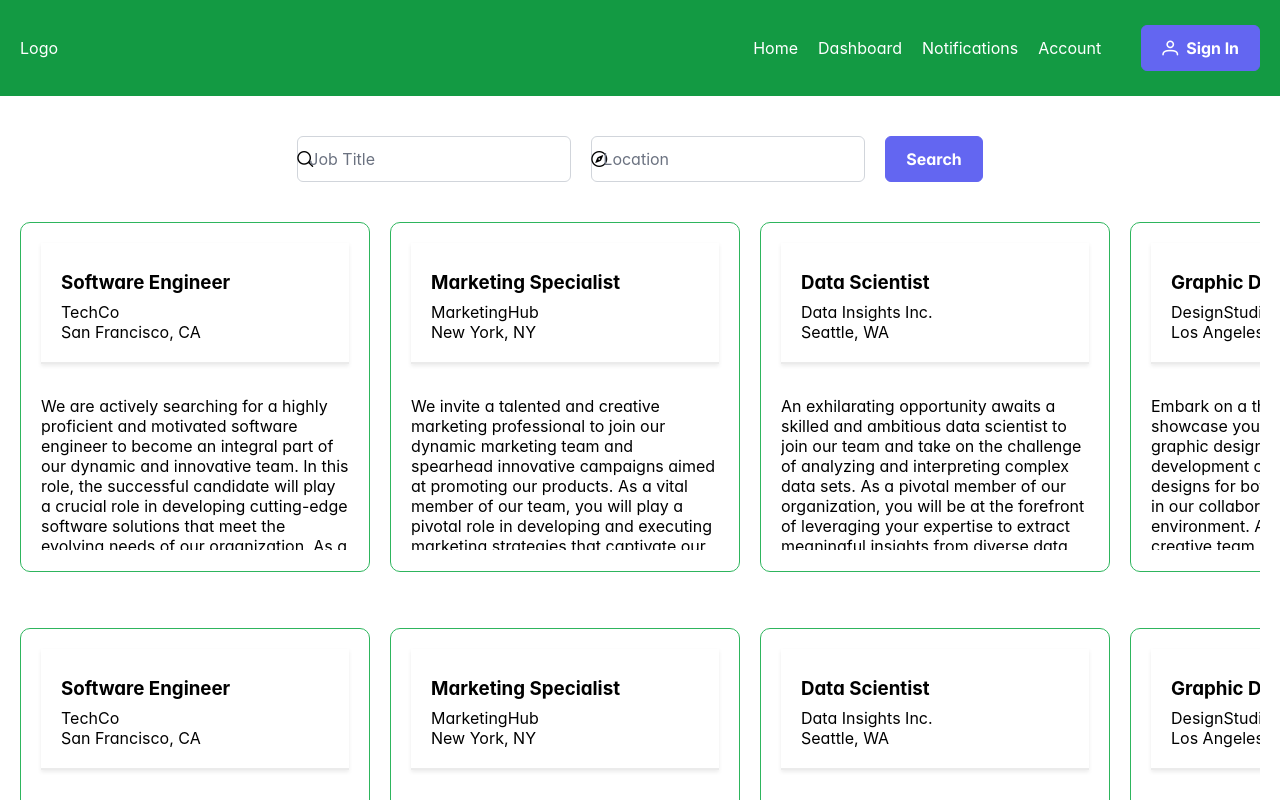
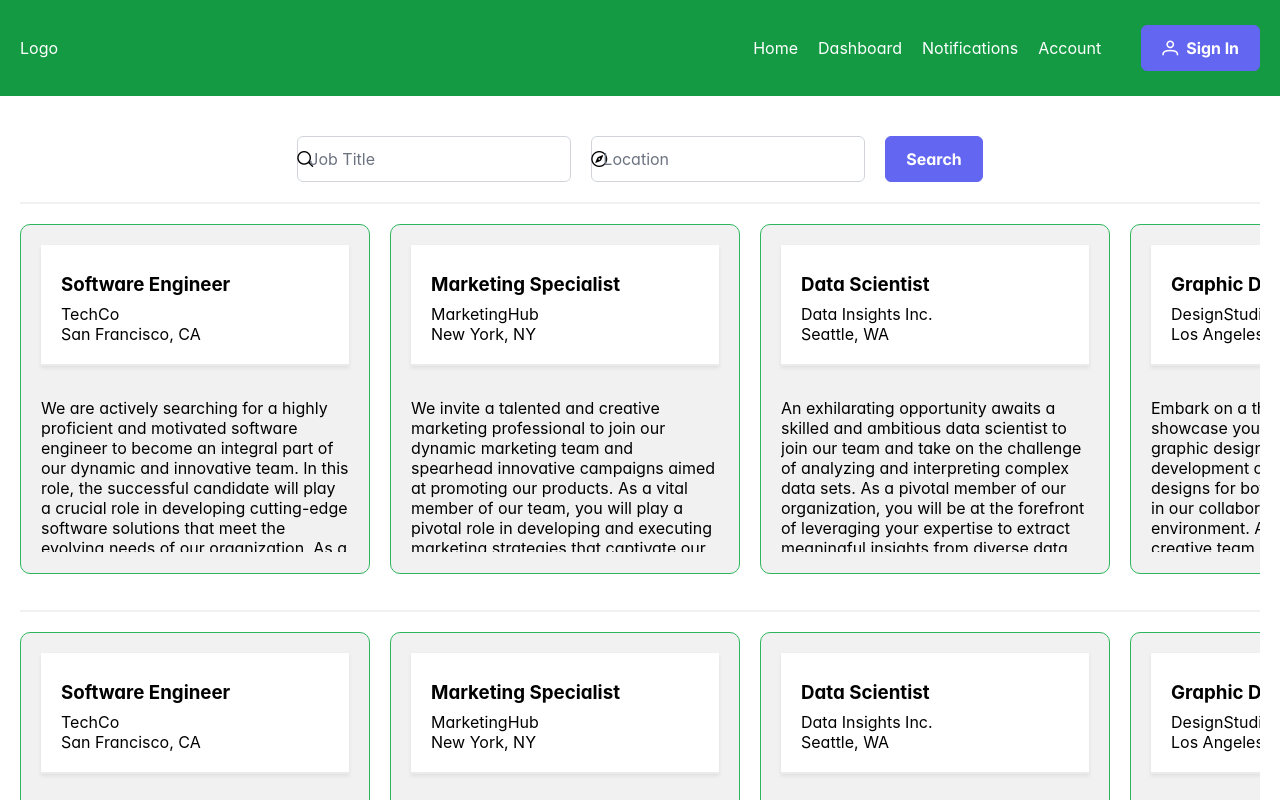
Before and after one commit to AD-W99/CityConnectHub, a React (Create React App) app: page / in a window 1280 px wide. Shown: the top 800 px of the page. Built offline with nearby package versions, Linux system fonts and the light colour scheme.

Commit message:
Updated color palette on main page

```diff
--- a/src/styles/Post.module.css
+++ b/src/styles/Post.module.css
@@ -12,6 +12,7 @@
     border: 1px solid #2eb55d;
     border-radius: 10px;
     overflow-y: hidden;
+    background-color: #f1f1f1;
 }
 
 .topPostContainer {
@@ -19,6 +20,7 @@
     border-bottom: 2px solid #00000014;
     box-shadow: 0 2px 4px #00000014;
     margin-bottom: 2rem;
+    background-color: white;
 }
 
 .title {
--- a/src/styles/SelectedPost.module.css
+++ b/src/styles/SelectedPost.module.css
@@ -7,6 +7,7 @@
     padding: 20px;
     overflow-y: auto;
     max-height: 425px;
+    background-color: #f1f1f1;
 }
 
 .topPostContainer {
@@ -18,6 +19,7 @@
     border-bottom: 2px solid #00000014;
     box-shadow: 0 2px 4px #00000014;
     margin-bottom: 20px;
+    background-color: white;
 }
 
 .buttonContainer {
--- a/src/styles/containerStyles/PostContainer.module.css
+++ b/src/styles/containerStyles/PostContainer.module.css
@@ -5,6 +5,7 @@
     overflow-x: auto;
     padding: 20px 0;
     cursor: pointer;
+    border-top: 2px solid #f1f1f1;
 }
 
 .container::-webkit-scrollbar {
```
Also changed, not shown: src/pages/SecondPage/index.js (added).
